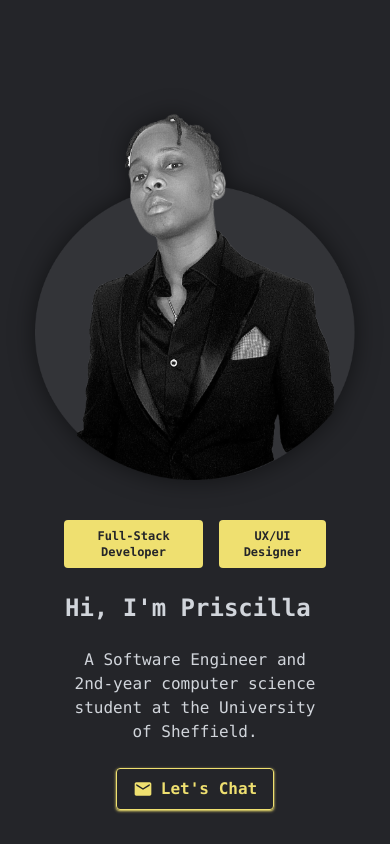
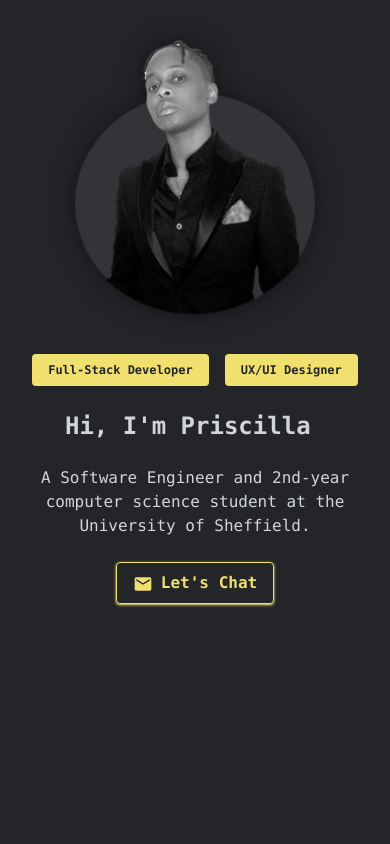
Before and after one commit to priscilla-e/my-portfolio, a React (Vite) app: page / in a window 390 px wide. Shown: the top 844 px of the page. Built offline with nearby package versions, Linux system fonts and the light colour scheme.

Commit message:
Fix mobile styling issues

```diff
--- a/src/components/About.jsx
+++ b/src/components/About.jsx
@@ -3,7 +3,7 @@ import AboutImage from '../assets/about-image.jpg';
 export default function About() {
     return (
         <section id="about">
-            <div className='container flex flex-col mx-auto my-32 md:flex-row md:space-x-10'>
+            <div className='container flex flex-col mx-auto md:my-24 md:flex-row md:space-x-10'>
                 <img src={AboutImage} className={'hidden w-96 md:block'}/>
 
                 <div>
--- a/src/components/Header.jsx
+++ b/src/components/Header.jsx
@@ -1,6 +1,6 @@
 export default function Header() {
     return (
-        <header id="#header" className="hidden items-center py-4 px-10 shadow-lg md:flex">
+        <header id="#header" className="hidden items-center py-4 px-10 shadow-lg md:flex" data-aos="fade-down">
             <div className="space-x-5 text-3xl tracking-tighter md:flex-1">
                 <span className="font-extrabold text-light">Priscilla</span>
                 <span>Emasoga</span>
--- a/src/components/Hero.jsx
+++ b/src/components/Hero.jsx
@@ -1,23 +1,28 @@
 import HeroImage from '../assets/hero-image.png';
-import { MdEmail } from "react-icons/md";
-import { TypeAnimation } from "react-type-animation";
+import {MdEmail} from "react-icons/md";
+import {TypeAnimation} from "react-type-animation";
 
 export default function Hero() {
     return (
         <section id="hero">
-            <div className='container mx-auto my-10 flex flex-col items-center justify-center h-screen md:h-[90vh] md:flex-row-reverse md:justify-between md:my-0 md:space-x-24"'>
+            <div
+                className='container mx-auto flex flex-col items-center h-screen mt-10 md:h-[90vh] md:mt-0 md:flex-row-reverse md:justify-between'>
                 {/*image*/}
-                <img src={HeroImage} alt="Priscilla Emasoga" className="shadow-filter w-1/2 min-w-80 max-w-lg"/>
+                <img src={HeroImage} alt="Priscilla Emasoga" className="shadow-filter w-1/2 min-w-60 md:min-w-80 max-w-lg"
+                     data-aos="fade-left"/>
 
                 {/*hero text*/}
                 <div className='mt-10 space-y-6 text-center md:text-left md:m-0'>
-                    <div className='flex items-center justify-center space-x-4 md:justify-start mb-6'>
+                    <div className='flex items-center justify-center space-x-4 md:justify-start mb-6'
+                         data-aos="fade-up"
+                    >
                         <span
                             className='inline-block bg-primary text-xs text-dark px-4 py-2 rounded font-semibold focus:outline-none'>Full-Stack Developer</span>
                         <span
                             className='inline-block bg-primary text-xs text-dark px-4 py-2 rounded font-semibold focus:outline-none'>UX/UI Designer</span>
                     </div>
 
+                    <div data-aos="fade-up" data-aos-duration="1200">
                         <TypeAnimation
                             sequence={[
                                 'Hi, I\'m Priscilla',
@@ -26,12 +31,16 @@ export default function Hero() {
                             className='text-2xl font-bold md:text-3xl xl:text-5xl'
                             // style={{ fontSize: '2em' }}
                         />
-                    <p className='max-w-md'>
+                    </div>
+                    <p className='max-w-md' data-aos="fade-up" data-aos-duration="1400">
                         A Software Engineer and 2nd-year computer science student
                         at the University of Sheffield.
                     </p>
                     <a href='#'
-                       className='inline-block text-primary border border-primary px-4 py-2 rounded font-semibold shadow shadow-primary duration-150 hover:scale-105 focus:outline-none'>
+                       className='inline-block text-primary border border-primary px-4 py-2 rounded font-semibold shadow shadow-primary duration-150 hover:scale-105 focus:outline-none'
+                       data-aos="fade-up"
+                       data-aos-duration="1600"
+                    >
                         <MdEmail size='20' className='inline mr-2'/>
                         Let's Chat
                     </a>
--- a/tailwind.config.js
+++ b/tailwind.config.js
@@ -7,7 +7,7 @@ export default {
   theme: {
     extend: {
       container: {
-        padding: '4rem',
+        padding: '2rem',
       },
       colors: {
         'primary': '#EFE070',
```
Lines whose indentation alone changed are shown as unchanged.
